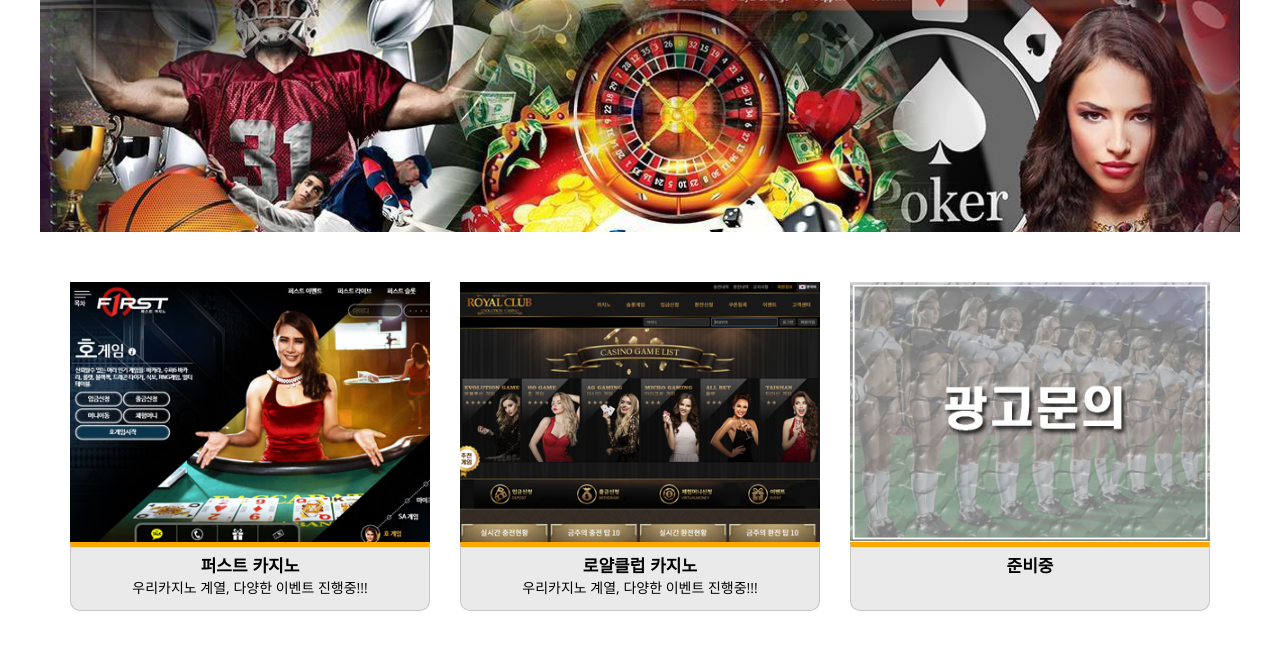
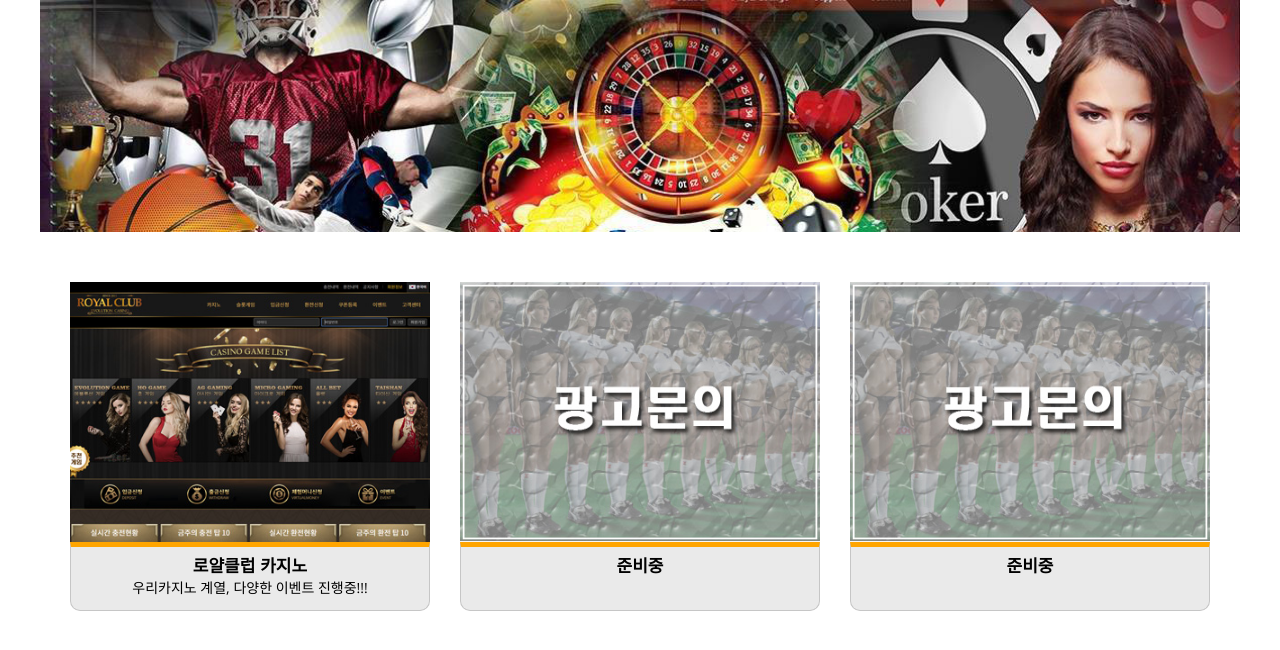
Before and after one commit to egameland2/eg_bas779, a plain HTML site: page index.html in a window 1280 px wide. Drawn offline with nearby package versions, Linux system fonts and the light colour scheme; a web font is replaced by a local one.

Commit message:
Add files via upload

```diff
--- a/index.html
+++ b/index.html
@@ -7,7 +7,7 @@
 	<meta name="robots" content="index,follow">
 
     <title>카지노 | 바카라사이트 - BEST</title>
-    <meta name="description" content="카지노 | 바카라사이트 - BEST에 오신걸 환영합니다. 바카라, 블랙잭, 룰렛, 식보, 슬롯머신, 우리카지노 등 안전검증된 곳만 제공하는 온라인카지노 추천사이트입니다.">
+    <meta name="description" content="카지노 | 바카라사이트 - BEST에 오신걸 환영합니다. 바카라, 블랙잭, 룰렛, 슬롯머신, 우리카지노 등 안전검증된 곳만 제공하는 온라인카지노 추천사이트입니다.">
 
 	<meta name="keywords" content="바카라사이트, 카지노사이트, 온라인바카라, 온라인카지노, 인터넷바카라, 인터넷카지노, 바카라주소, 바카라추천, 카지노주소, 카지노추천">
 
@@ -17,7 +17,7 @@
 	<meta property="og:type" content="website">
 	<meta property="og:site_name" content="카지노 | 바카라사이트 - BEST">
 	<meta property="og:title" content="카지노 | 바카라사이트 - BEST">
-	<meta property="og:description" content="카지노 | 바카라사이트 - BEST에 오신걸 환영합니다. 바카라, 블랙잭, 룰렛, 식보, 슬롯머신, 우리카지노 등 안전검증된 곳만 제공하는 온라인카지노 추천사이트입니다.">
+	<meta property="og:description" content="카지노 | 바카라사이트 - BEST에 오신걸 환영합니다. 바카라, 블랙잭, 룰렛, 슬롯머신, 우리카지노 등 안전검증된 곳만 제공하는 온라인카지노 추천사이트입니다.">
 
     <meta name="viewport" content="width=device-width, initial-scale=1.0, maximum-scale=1.0, user-scalable=no">
 
@@ -104,16 +104,7 @@ body { background:url(img/header-bg.jpg) no-repeat top center fixed; }
       </div>
 	  -->
 
-      <div class="col-md-4 col-sm-6 portfolio-item"> <a href="http://www.zska22.com" target="_blank" class="portfolio-link" >
-        <div class="portfolio-hover">
-          <div class="portfolio-hover-content"> <img src="/img/icon.png" class="img-responsive" alt="바로가기"> </div>
-        </div>
-        <img src="/img/portfolio/first.jpg" class="img-responsive" alt="퍼스트 카지노"> </a>
-        <div class="portfolio-caption">
-          <h4><b>퍼스트 카지노</b></h4>
-		  <p class="text-muted">우리카지노 계열, 다양한 이벤트 진행중!!!</p>
-        </div>
-      </div>
+
       <div class="col-md-4 col-sm-6 portfolio-item"> <a href="http://yt-cgn.com" target="_blank" class="portfolio-link" >
         <div class="portfolio-hover">
           <div class="portfolio-hover-content"> <img src="/img/icon.png" class="img-responsive" alt="바로가기"> </div>
@@ -124,7 +115,19 @@ body { background:url(img/header-bg.jpg) no-repeat top center fixed; }
           <p class="text-muted">우리카지노 계열, 다양한 이벤트 진행중!!!</p>
         </div>
       </div>
+
       <div class="col-md-4 col-sm-6 portfolio-item"> <a href="" target="_blank" class="portfolio-link" >
+        <div class="portfolio-hover">
+          <div class="portfolio-hover-content"> <img src="/img/icon.png" class="img-responsive" alt="바로가기"> </div>
+        </div>
+        <img src="/img/inquiry/inquiry.jpg" class="img-responsive" alt="준비중"> </a>
+        <div class="portfolio-caption">
+          <h4><b>준비중</b></h4>
+          <p class="text-muted">&nbsp;</p>
+        </div>
+      </div>
+
+	  <div class="col-md-4 col-sm-6 portfolio-item"> <a href="" target="_blank" class="portfolio-link" >
         <div class="portfolio-hover">
           <div class="portfolio-hover-content"> <img src="/img/icon.png" class="img-responsive" alt="바로가기"> </div>
         </div>
```
